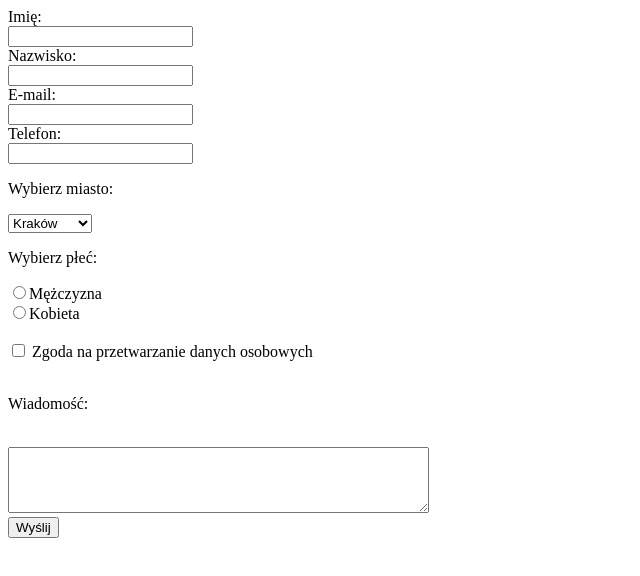
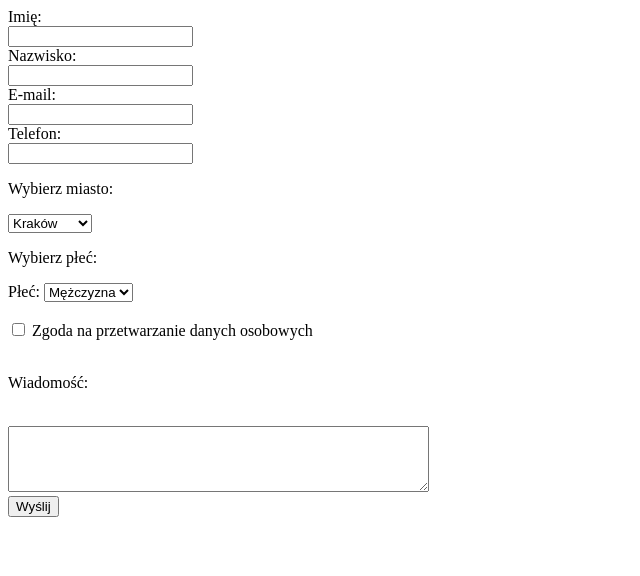
Before and after one commit to KonradRam/KonradRam.github.io, a plain HTML site: page index.html in a window 1280 px wide. Shown: the whole page, without its empty margins (0-640 px from the left). Drawn offline with Linux system fonts and the light colour scheme.

Commit message:
dodałem opis płci <label>

```diff
--- a/index.html
+++ b/index.html
@@ -35,8 +35,11 @@
             <br>
 
             <p>Wybierz płeć:</p>
-            <input type="radio" name="płeć" value="Mężczyzna" />Mężczyzna<br>
-            <input type="radio" name="płeć" value="Kobieta" />Kobieta
+            <label for="płeć">Płeć:</label>
+            <select>
+                <option value="Mężczyzna">Mężczyzna</option>
+                <option value="Kobieta">Kobieta</option>
+            </select>
             <br>
             <br>
             <label><input type="checkbox"> Zgoda na przetwarzanie danych osobowych</label><br>
```
